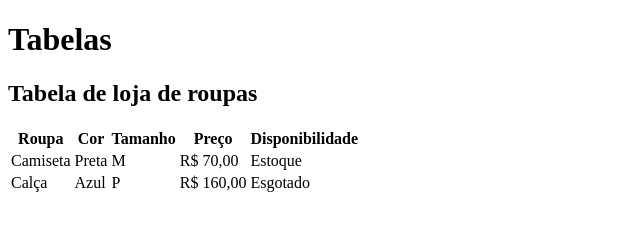
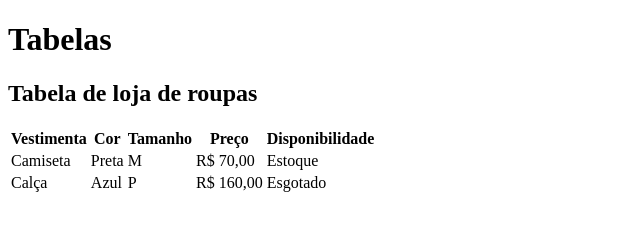
Before and after one commit to Fariasdegabriel/aula-tabela, a plain HTML site: page index.html in a window 1280 px wide. Shown: the whole page, without its empty margins (0-640 px from the left). Drawn offline with Linux system fonts and the light colour scheme.

Commit message:
alteração de roupa para vestimenta

```diff
--- a/index.html
+++ b/index.html
@@ -12,7 +12,7 @@
     <h2>Tabela de loja de roupas</h2>
     <table>
         <tr>
-            <th>Roupa</th>
+            <th>Vestimenta</th>
             <th>Cor</th>
             <th>Tamanho</th>
             <th>Preço</th>
```
